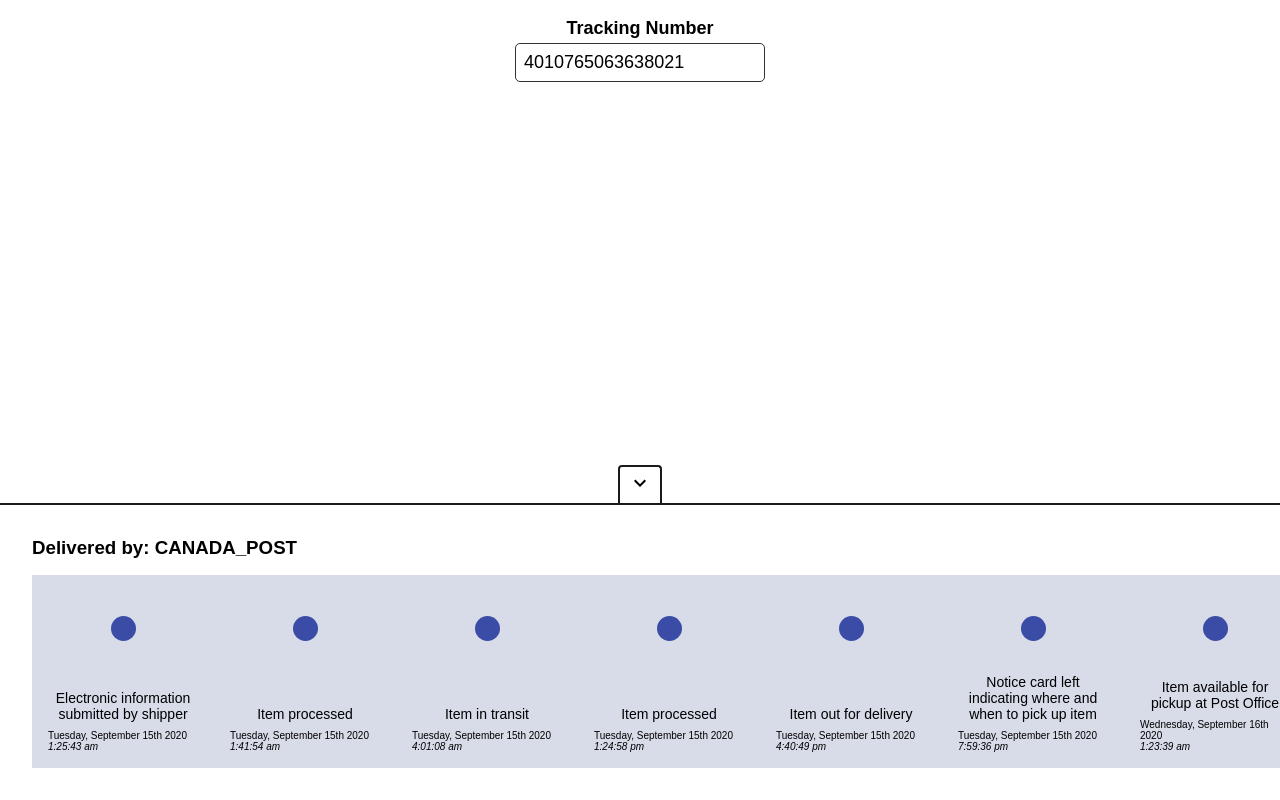
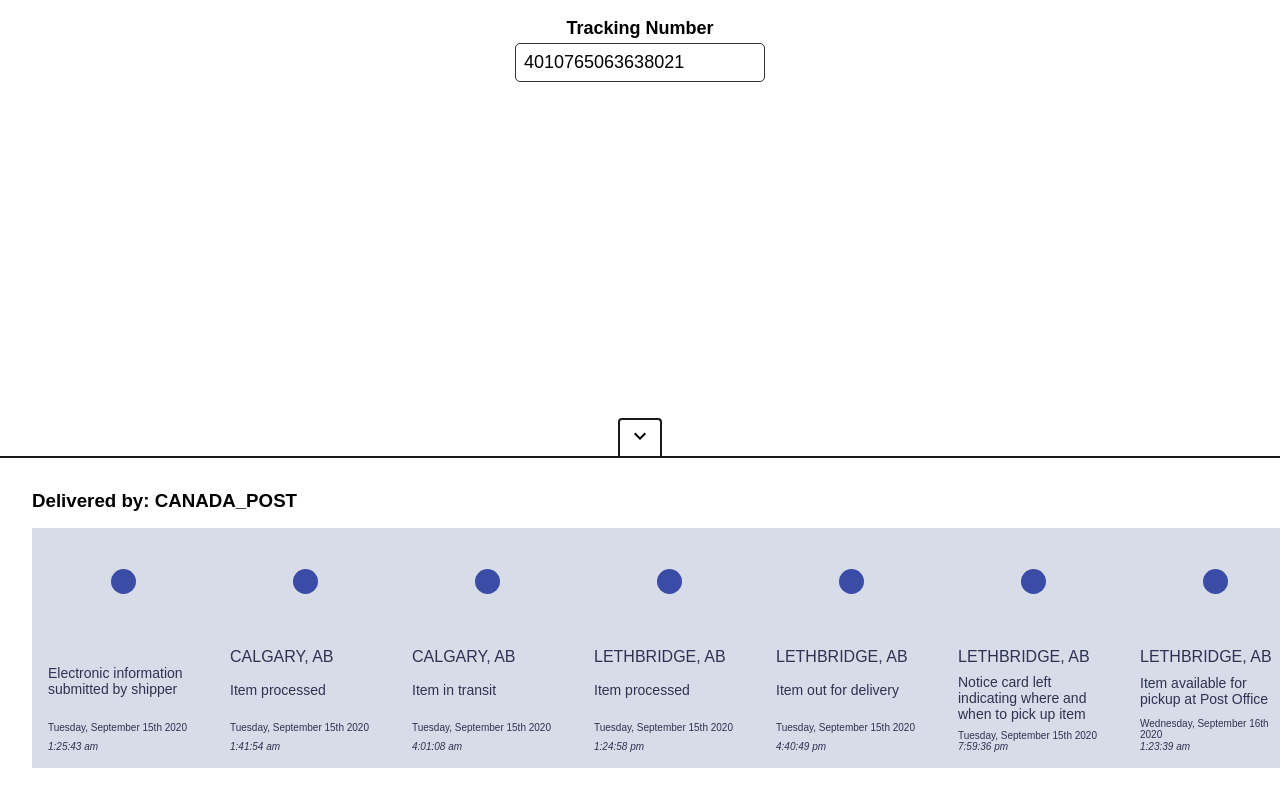
Before and after one commit to everettblakley/parcel-tracker, a Svelte app: page / in a window 1280 px wide. Built offline with nearby package versions, Linux system fonts and the light colour scheme.

Commit message:
More styles for the detail section

```diff
--- a/src/ParcelHistory.svelte
+++ b/src/ParcelHistory.svelte
@@ -21,21 +21,29 @@
   .items {
     padding: 0 2rem;
     display: flex;
-    overflow-x: scroll;
+    overflow-x: auto;
     overflow-y: hidden;
 
     scrollbar-color: var(--dark-blue) var(--light);
     scrollbar-width: thin;
   }
 
-  .items > div {
+  div.item {
     display: grid;
-    grid-template-rows: 1fr repeat(3, auto);
+    grid-template-rows: 1fr 1fr;
+    flex: 1 0;
     padding: 1rem;
     background: var(--light-grey);
     min-width: 150px;
     word-wrap: break-word;
+    transition: 300ms ease-in-out;
+    color: var(--dark-blue);
   }
+
+  div.item:hover {
+    background: var(--light-blue);
+  }
+
 
   /* div::-webkit-scrollbar {
     width: 1em;
@@ -51,19 +59,25 @@
     outline: 1px solid red;
   } */
 
+  div.details {
+    display: grid;
+    grid-template-rows: repeat(4, auto);
+  }
+
   p.status {
     padding: 8px 0;
-    text-align:center;
     font-size: 14px;
   }
 
   p.date {
     font-size: 10px;
+    align-self: end;
   }
 
   p.time {
     font-size: 10px;
     font-style: italic;
+    align-self: end;
   }
 
   .dot {
@@ -87,14 +101,23 @@
     {#each Object.keys(data) as carrier}
       <h3>Delivered by: {transformCarrierName(carrier)}</h3>
       <div class="items">
-        {#each data[carrier] as item, index}
-          <div>
+        {#each data[carrier] as item}
+          <div class="item">
             <div class="timeline-component">
-              <div class="dot"/>
+              <div class="dot" />
             </div>
-            <p class="status">{item.status}</p>
-            <p class="date">{moment(item.timestamp).format("dddd, MMMM Do YYYY")}</p>
-            <p class="time">{moment(item.timestamp).format("h:mm:ss a")}</p>
+            <div class="details">
+              {#if item.location}
+                <p class="place-name">
+                  {item.location.city}{item.location.state ? ', ' + item.location.state : ''}
+                </p>
+              {/if}
+              <p class="status">{item.status}</p>
+              <p class="date">
+                {moment(item.timestamp).format('dddd, MMMM Do YYYY')}
+              </p>
+              <p class="time">{moment(item.timestamp).format('h:mm:ss a')}</p>
+            </div>
           </div>
         {/each}
       </div>
```
